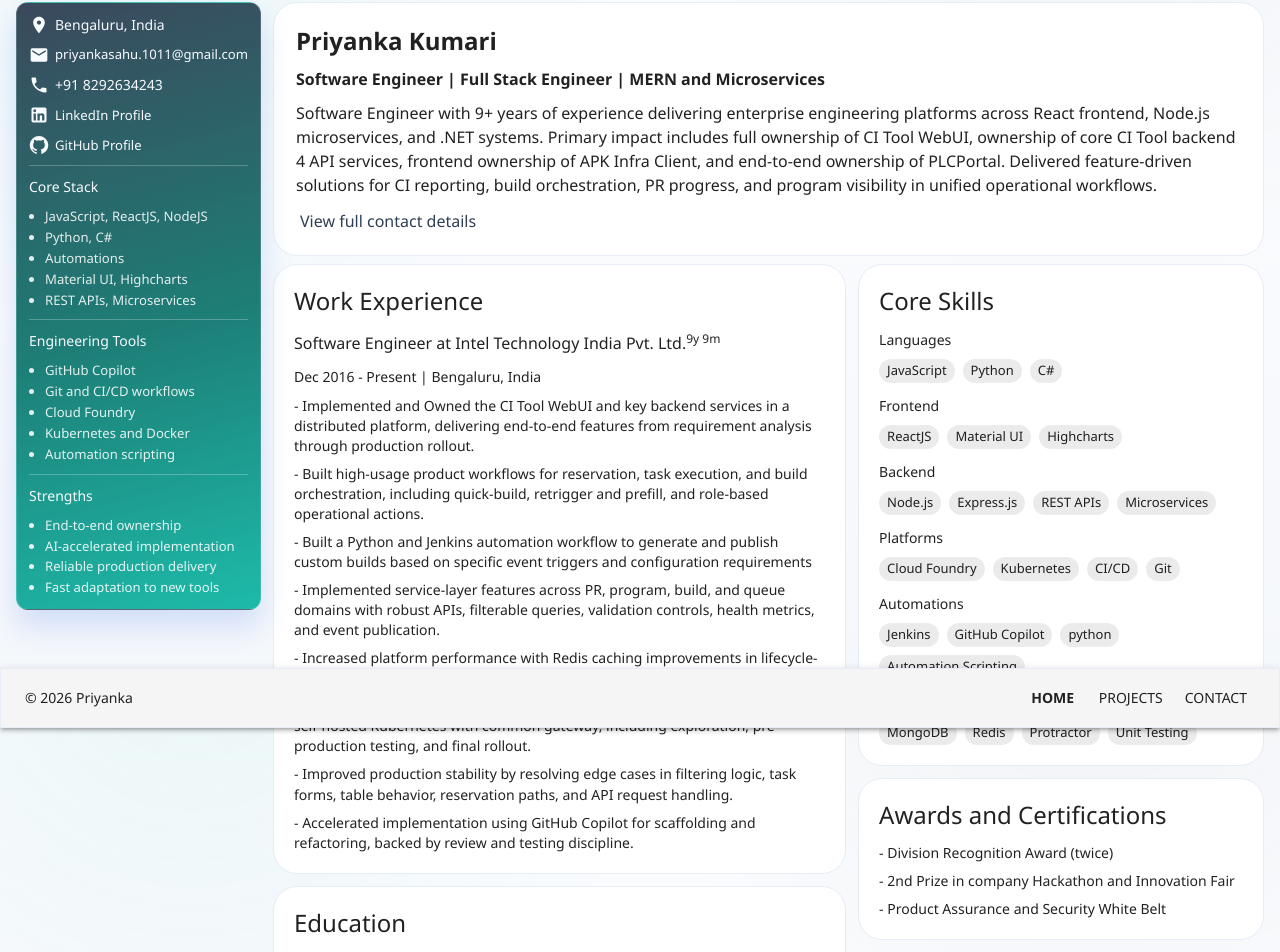
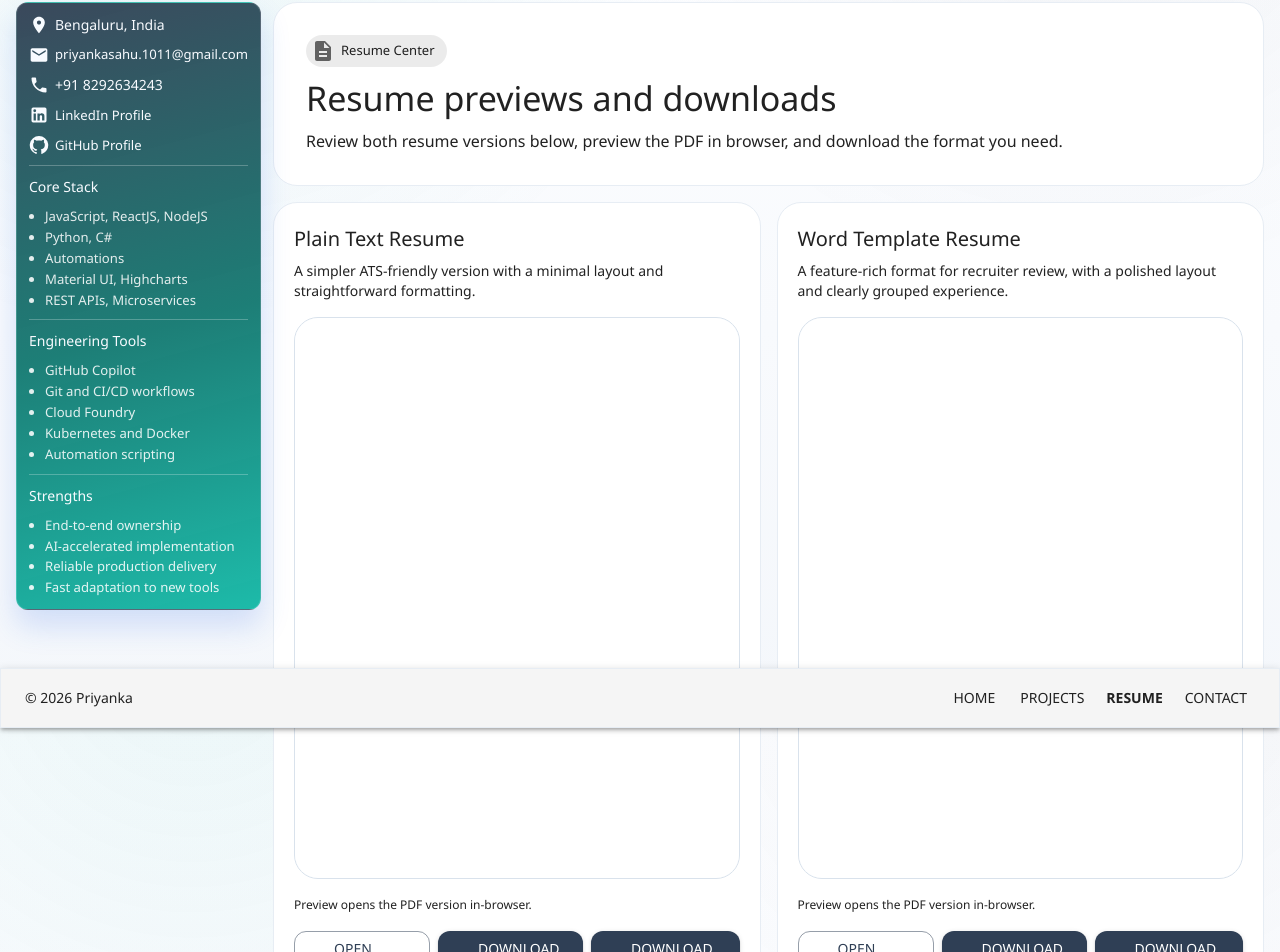
Before and after one commit to priyankak10/priyanka-portfolio, a React (Vite) app in the folder priyanka-portfolio/: page /#/resume in a window 1280 px wide. Before the commit this address led to /#/. Shown: the part 72-1024 px from the top of the page. Built offline with nearby package versions, Linux system fonts and the light colour scheme.

Commit message:
added resume section

```diff
--- a/priyanka-portfolio/src/App.jsx
+++ b/priyanka-portfolio/src/App.jsx
@@ -4,6 +4,7 @@
 import ContactPage from "./pages/ContactPage";
 import HomePage from "./pages/HomePage";
 import ProjectsPage from "./pages/ProjectsPage";
+import ResumePage from "./pages/ResumePage";
 
 const appTheme = createTheme({
   palette: {
@@ -49,6 +50,7 @@
 const routeConfig = [
   { path: "/", element: <HomePage /> },
   { path: "/projects", element: <ProjectsPage /> },
+  { path: "/resume", element: <ResumePage /> },
   { path: "/contact", element: <ContactPage /> },
 ];
 
--- a/priyanka-portfolio/src/data/portfolioData.js
+++ b/priyanka-portfolio/src/data/portfolioData.js
@@ -8,6 +8,36 @@
     linkedin: "https://linkedin.com/in/priyanka-kumari-cse",
     github: "https://github.com/priyankak10",
   },
+  resumes: [
+    {
+      title: "Plain Text Resume",
+      description:
+        "A simpler ATS-friendly version with a minimal layout and straightforward formatting.",
+      previewUrl: "/assets/Priyanka_Kumari_Resume_Plain.pdf",
+      downloads: [
+        {
+          label: "Download PDF",
+          href: "/assets/Priyanka_Kumari_Resume_Plain.pdf",
+        },
+        {
+          label: "Download DOC",
+          href: "/assets/Priyanka_Kumari_Resume_Plain.doc",
+        },
+      ],
+      previewNote: "Preview opens the PDF version in-browser.",
+    },
+    {
+      title: "Word Template Resume",
+      description:
+        "A feature-rich format for recruiter review, with a polished layout and clearly grouped experience.",
+      previewUrl: "/assets/Priyanka_Kumari_Resume.pdf",
+      downloads: [
+        { label: "Download PDF", href: "/assets/Priyanka_Kumari_Resume.pdf" },
+        { label: "Download DOC", href: "/assets/Priyanka_Kumari_Resume.doc" },
+      ],
+      previewNote: "Preview opens the PDF version in-browser.",
+    },
+  ],
   summary:
     "Software Engineer with 9+ years of experience delivering enterprise engineering platforms across React frontend, Node.js microservices, and .NET systems. Primary impact includes full ownership of CI Tool WebUI, ownership of core CI Tool backend 4 API services, frontend ownership of APK Infra Client, and end-to-end ownership of PLCPortal. Delivered feature-driven solutions for CI reporting, build orchestration, PR progress, and program visibility in unified operational workflows.",
   skills: {
--- a/priyanka-portfolio/src/layout/SiteLayout.jsx
+++ b/priyanka-portfolio/src/layout/SiteLayout.jsx
@@ -34,6 +34,7 @@
 const navItems = [
   { label: "Home", to: "/" },
   { label: "Projects", to: "/projects" },
+  { label: "Resume", to: "/resume" },
   { label: "Contact", to: "/contact" },
 ];
 
--- /dev/null
+++ b/priyanka-portfolio/src/pages/ResumePage.jsx
@@ -0,0 +1,112 @@
+import {
+  Box,
+  Button,
+  Chip,
+  Grid,
+  Paper,
+  Stack,
+  Typography,
+} from "@mui/material";
+import OpenInNewIcon from "@mui/icons-material/OpenInNew";
+import DownloadIcon from "@mui/icons-material/Download";
+import DescriptionIcon from "@mui/icons-material/Description";
+import { portfolioData } from "../data/portfolioData";
+
+const resolveAssetUrl = (assetPath) =>
+  `${import.meta.env.BASE_URL}${assetPath.replace(/^\//, "")}`;
+
+function ResumePage() {
+  const { resumes } = portfolioData;
+
+  return (
+    <Stack spacing={2}>
+      <Paper elevation={0} sx={{ p: { xs: 2.5, sm: 4 }, borderRadius: 2 }}>
+        <Stack spacing={1.25}>
+          <Chip
+            icon={<DescriptionIcon />}
+            label="Resume Center"
+            sx={{ alignSelf: "flex-start" }}
+          />
+          <Typography variant="h4">Resume previews and downloads</Typography>
+          <Typography variant="body1" color="text.secondary">
+            Review both resume versions below, preview the PDF in browser, and
+            download the format you need.
+          </Typography>
+        </Stack>
+      </Paper>
+
+      <Grid container spacing={2}>
+        {resumes.map((resume) => (
+          <Grid key={resume.title} size={{ xs: 12, lg: 6 }}>
+            <Paper
+              elevation={0}
+              sx={{ p: 2.5, borderRadius: 2, height: "100%" }}
+            >
+              <Stack spacing={2} sx={{ height: "100%" }}>
+                <Stack spacing={0.75}>
+                  <Typography variant="h6">{resume.title}</Typography>
+                  <Typography variant="body2" color="text.secondary">
+                    {resume.description}
+                  </Typography>
+                </Stack>
+
+                <Box
+                  sx={{
+                    borderRadius: 2,
+                    overflow: "hidden",
+                    border: "1px solid #d9e2ec",
+                    bgcolor: "#eef3f8",
+                  }}
+                >
+                  <Box
+                    component="iframe"
+                    title={`${resume.title} preview`}
+                    src={resolveAssetUrl(resume.previewUrl)}
+                    sx={{
+                      display: "block",
+                      width: "100%",
+                      height: { xs: 420, sm: 560 },
+                      border: 0,
+                      bgcolor: "#fff",
+                    }}
+                  />
+                </Box>
+
+                <Typography variant="caption" color="text.secondary">
+                  {resume.previewNote}
+                </Typography>
+
+                <Stack direction="row" spacing={1} useFlexGap flexWrap="wrap">
+                  <Button
+                    component="a"
+                    href={resolveAssetUrl(resume.previewUrl)}
+                    target="_blank"
+                    rel="noreferrer"
+                    variant="outlined"
+                    startIcon={<OpenInNewIcon />}
+                  >
+                    Open preview
+                  </Button>
+                  {resume.downloads.map((file) => (
+                    <Button
+                      key={file.href}
+                      component="a"
+                      href={resolveAssetUrl(file.href)}
+                      download
+                      variant="contained"
+                      startIcon={<DownloadIcon />}
+                    >
+                      {file.label}
+                    </Button>
+                  ))}
+                </Stack>
+              </Stack>
+            </Paper>
+          </Grid>
+        ))}
+      </Grid>
+    </Stack>
+  );
+}
+
+export default ResumePage;
```
